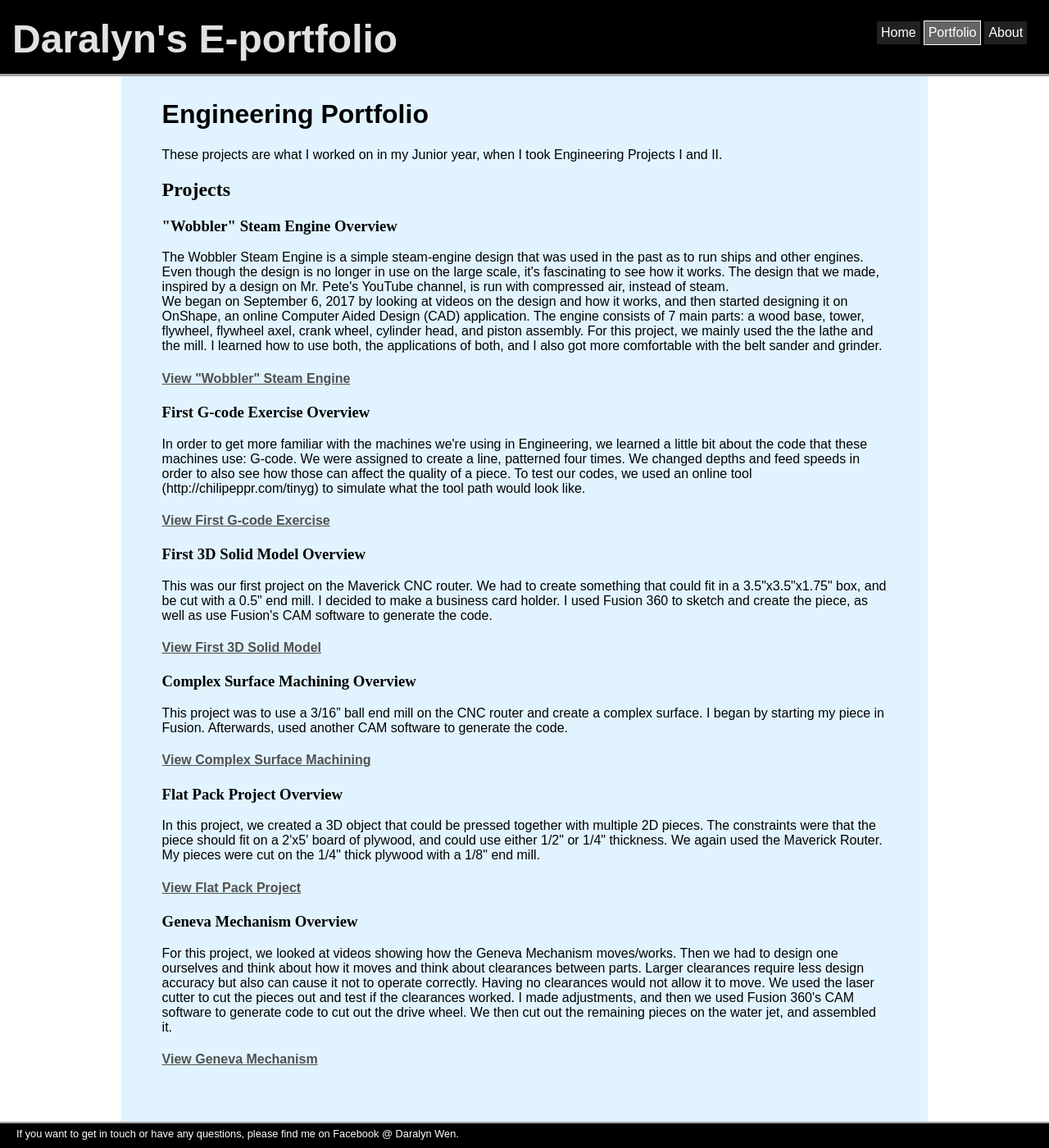
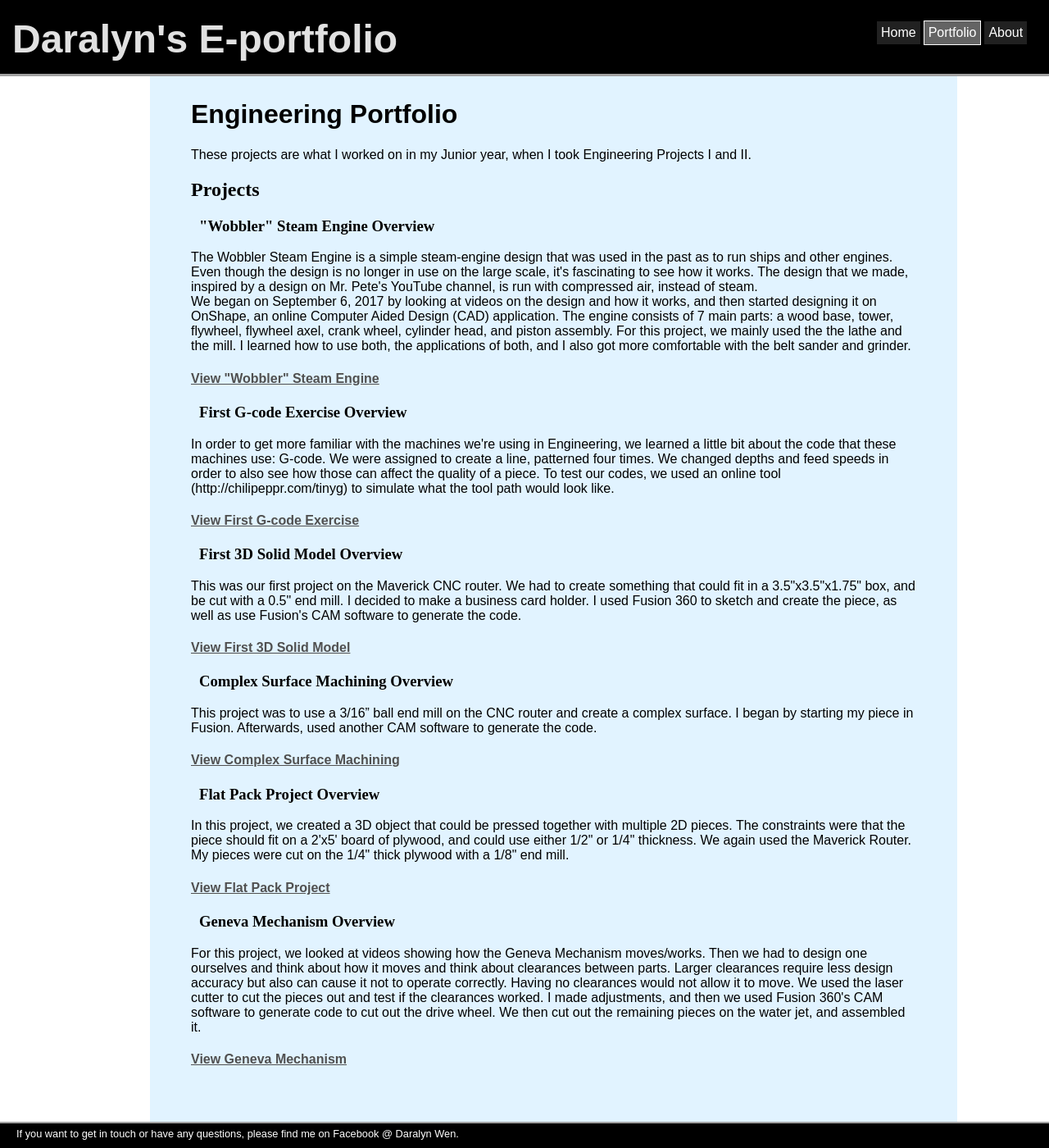
Before and after one commit to daralyn/daralyn.github.io, a Jekyll site: the page built from portfolio/engineering/index.html, in a window 1280 px wide and 1400 px high. Shown: the whole window at 82% size. Built offline with Jekyll 4.4.1, drawn with Linux system fonts in a browser that asks for light colours.

Commit message:
Update portfolio.css

```diff
--- a/css/portfolio.css
+++ b/css/portfolio.css
@@ -74,7 +74,8 @@
 .container{
     width: 70%;
     height: auto;
-    margin: 0 auto;
+    margin-left: 175px;
+    margin-right: 175px;
     margin-top: 90px;
     background-color: rgb(225, 243, 255);
     padding-left: 50px;
@@ -155,3 +156,46 @@
 .nav ul ul li{
     display: block;
 }
+
+.sidebar{
+	background-color: rgb(120, 200, 255);
+	position: fixed;
+	top: 100px;
+	left: 10px;
+	margin: 3px;
+	width: 160px;
+	border-top: 6px groove rgb(225, 243, 255);
+}
+h3{
+	padding-left: 10px;
+}
+
+
+.sidelist{
+	list-style-type: none;
+}
+
+.sidelinkreg:hover{
+	font-family: 'Arial', 'Sans-Serif';
+	color: rgb(225, 243, 255);
+	text-decoration: none;
+}
+
+.sidelinkreg{
+	font-family: 'Arial', 'Sans-Serif';
+	color: rgb(115, 115, 115);
+	text-decoration: none;
+}
+
+.sidelinkbig:hover{
+	font-family: 'Arial', 'Sans-Serif';
+	color: rgb(225, 243, 255);
+	text-decoration: none;
+}
+
+.sidelinkbig{
+	font-family: 'Arial', 'Sans-Serif';
+	list-style-type: none;
+	color: rgb(115, 115, 115);
+	text-decoration: none;
+}
```
